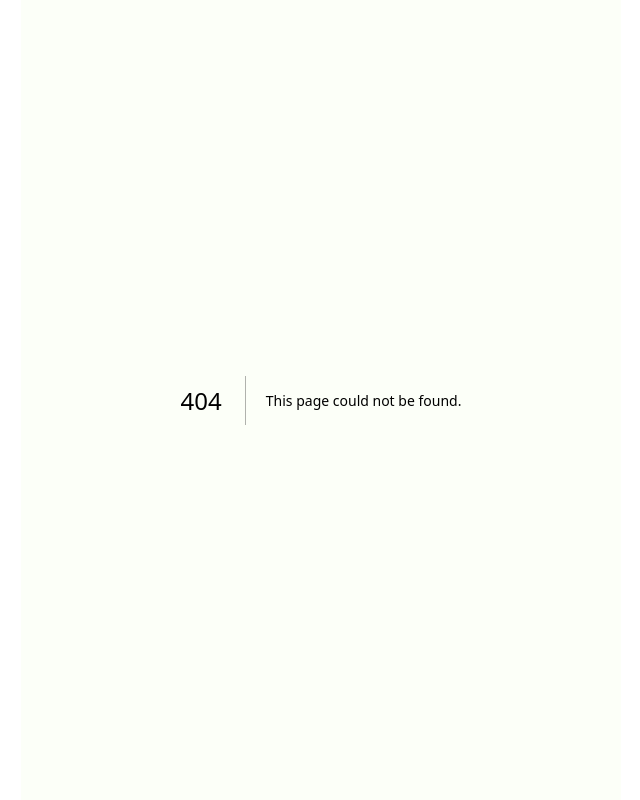
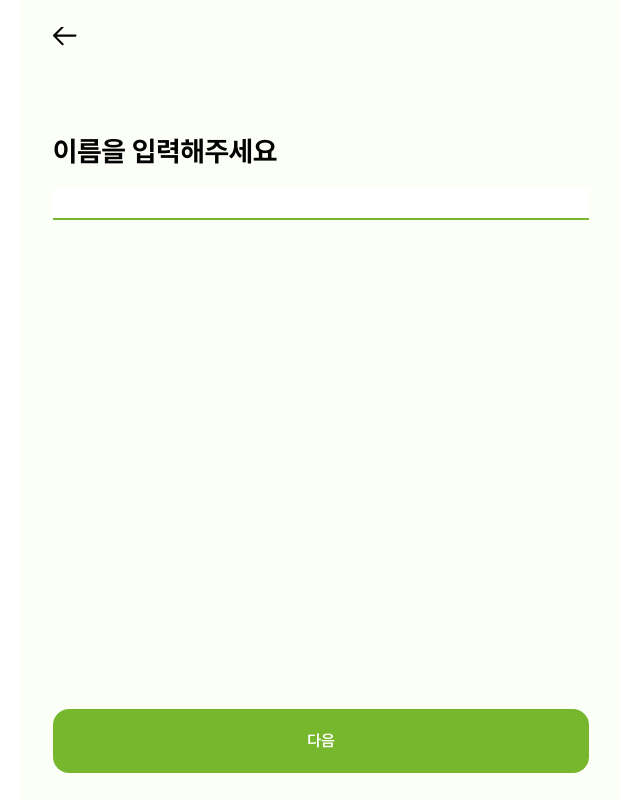
Before and after one commit to jiminseong/JecheonTravelLeague, a Next.js app in the folder client/: page /login/process in a window 1280 px wide. Before the commit this address had no page. Shown: the whole page, without its empty margins (319-959 px from the left). Built offline with nearby package versions, Linux system fonts and the light colour scheme.

Commit message:
css(LoginProcess.tsx): 로그인회원가입 페이지 css 구현

```diff
--- a/client/app/login/origin/page.tsx
+++ /dev/null
@@ -1,2 +0,0 @@
-import LoginOriginPage from '@/views/login-origin';
-export default LoginOriginPage;
--- /dev/null
+++ b/client/app/login/process/page.tsx
@@ -0,0 +1,2 @@
+import LoginProcessPage from '@/views/login-process';
+export default LoginProcessPage;
--- /dev/null
+++ b/client/views/home/ui/BackDropFillter.tsx
@@ -0,0 +1,9 @@
+import React from 'react';
+
+interface BackDropFillterProps {}
+
+const BackDropFillter: React.FC<BackDropFillterProps> = ({}) => {
+    return <div></div>;
+};
+
+export default BackDropFillter;
--- a/client/views/login-origin/index.tsx
+++ b/client/views/login-process/index.tsx
@@ -7,12 +7,13 @@ import Image from 'next/image';
 import { useRouter } from 'next/navigation';
 import LineInput from '@/widgets/input/LineInput';
 
-interface LoginOriginPageProps {}
+interface LoginProcessPageProps {}
 
-const LoginOriginPage: React.FC<LoginOriginPageProps> = ({}) => {
+const LoginProcessPage: React.FC<LoginProcessPageProps> = ({}) => {
     const router = useRouter();
-
+    const [label, setLabel] = useState('다음');
     const questions = [
+        '이름을 입력해주세요',
         '나이를 입력해주세요',
         '음식 취향을 입력해주세요',
         '여행 취향을 입력해주세요',
@@ -20,20 +21,16 @@ const LoginOriginPage: React.FC<LoginOriginPageProps> = ({}) => {
         '비밀번호를 입력해주세요',
     ];
 
-    const placeholderss = [
-        '지민성',
-        '24',
-        '매운 음식은 안좋아하고, 건강한 음식이..',
-        '조용한 곳이 좋고, 산과 계곡을 좋아해요..',
-    ];
-
     const [currentQuestionIndex, setCurrentQuestionIndex] = useState(0);
 
     const handleNextClick = () => {
-        if (currentQuestionIndex < questions.length - 1) {
+        if (currentQuestionIndex < questions.length - 2) {
+            setCurrentQuestionIndex(currentQuestionIndex + 1);
+        } else if (currentQuestionIndex < questions.length - 1) {
+            setLabel('가입 완료');
             setCurrentQuestionIndex(currentQuestionIndex + 1);
         } else {
-            router.push('/next-step'); // 마지막 질문 후 이동할 경로 설정
+            router.push('/home'); // 마지막 질문 후 이동할 경로 설정
         }
     };
 
@@ -43,14 +40,14 @@ const LoginOriginPage: React.FC<LoginOriginPageProps> = ({}) => {
                 <Image src={leftArrow} alt="왼쪽 뒤로가기" onClick={() => router.push('/login')} />
                 <div className="mb-[1em] flex flex-col justify-start gap-[1em]">
                     <p className="mt-[3em] text-[28px] font-bold text-black">{questions[currentQuestionIndex]}</p>
-                    <LineInput placeholder="지민성" style="text-[1.25em] font-semibold" />
+                    <LineInput placeholder="" style="text-[1.25em] font-semibold" />
                 </div>
             </div>
             <Button size="medium" variant="primary" onClick={handleNextClick}>
-                다음
+                {label}
             </Button>
         </PageWrapper>
     );
 };
 
-export default LoginOriginPage;
+export default LoginProcessPage;
--- /dev/null
+++ b/client/views/login-process/ui/IdIput.tsx
@@ -0,0 +1,9 @@
+import React from 'react';
+
+interface IdIputProps {}
+
+const IdIput: React.FC<IdIputProps> = ({}) => {
+    return <div></div>;
+};
+
+export default IdIput;
--- /dev/null
+++ b/client/views/login-process/ui/PwInput.tsx
@@ -0,0 +1,9 @@
+import React from 'react';
+
+interface PwInputProps {}
+
+const PwInput: React.FC<PwInputProps> = ({}) => {
+    return <div></div>;
+};
+
+export default PwInput;
--- a/client/views/login/index.tsx
+++ b/client/views/login/index.tsx
@@ -28,7 +28,7 @@ const LoginPage: React.FC<LoginPageProps> = ({}) => {
                     </p>
                 </div>
 
-                <Button size="medium" variant="primary" onClick={() => router.push('/login/origin')}>
+                <Button size="medium" variant="primary" onClick={() => router.push('/login/process')}>
                     다음
                 </Button>
 
--- /dev/null
+++ b/client/widgets/navigation/BottomNavigationBar.tsx
@@ -0,0 +1,9 @@
+import React from 'react';
+
+interface BottomNavigationBarProps {}
+
+const BottomNavigationBar: React.FC<BottomNavigationBarProps> = ({}) => {
+    return <div></div>;
+};
+
+export default BottomNavigationBar;
```
Also changed, not shown: client/widgets/container/Container.tsx (added).
